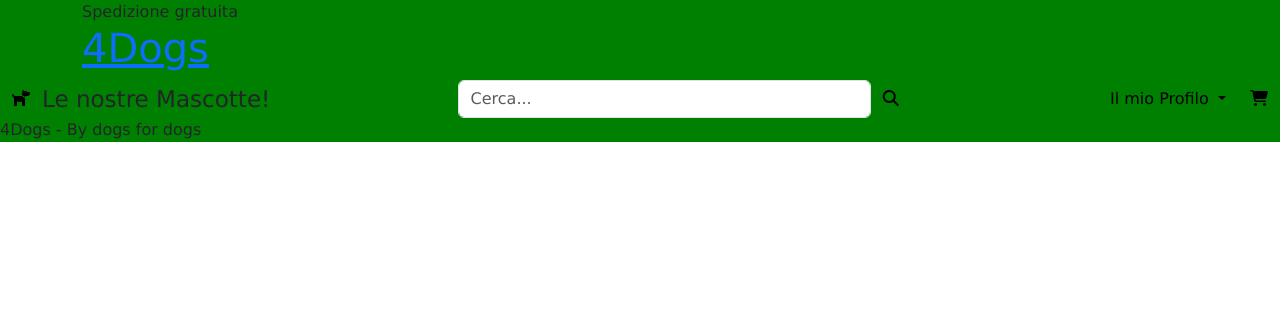
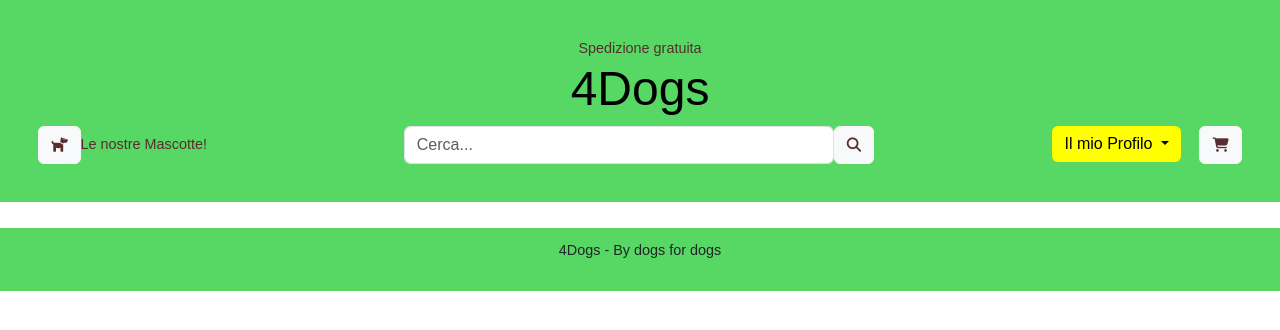
Before and after one commit to CriZack70/Tec-Web-4Dog, a PHP site: page /template/base.php in a window 1280 px wide. Shown: the top 330 px of the page. Run offline with PHP 8.4, Linux system fonts and the light colour scheme; the template is opened without the code that fills it, so the values that code supplies are empty; some libraries are stand-ins or nearby versions.

Commit message:
Modified spacing for page php in css

```diff
--- a/Sito/bootstrap.php
+++ b/Sito/bootstrap.php
@@ -3,5 +3,5 @@
     define("UPLOAD_DIR", "./imgs/");
     require_once("utils/functions.php");
     require_once("db/database.php");
-    $dbh = new DatabaseHelper("localhost", "root", "Meshua_95", "4dogs_db", 3306);
+    $dbh = new DatabaseHelper("localhost", "root", "", "4dogs_db", 3306);
 ?>
--- a/Sito/css/style.css
+++ b/Sito/css/style.css
@@ -1,29 +1,123 @@
-/* Regole reset */
+
+/* General styles */
 body {
+    font-family: Arial, sans-serif;
     margin: 0;
     padding: 0;
-    font-family:Verdana, Geneva, Tahoma, sans-serif;
 }
 
-header .d-flex, header button{
-    font-size: 120%;
+/* Header styles */
+header {
+    margin-bottom: 2%; /* Spazio sotto l'header */
 }
 
+header , footer{
+    padding: 3%;
+    background-color: rgba(0, 194, 19, 0.658);
+}
+
+header .container {
+    display: flex;
+    flex-direction: column;
+    align-items: center;
+    text-align: center;
+}
+
+header a {
+    text-decoration: none;
+}
+
+header h1 {
+    font-size: 300%;
+    color: #000000;
+    text-decoration: none;
+}
+
+header span {
+    font-size: 0.9rem;
+    color: #582d2d;
+}
+
+/* Header navigation and search styles */
 header .btn {
-    background-color: transparent;
+    transition: background-color 0.3s ease; /* Transizione fluida */
+}
+
+header .btn-cart {
+    margin-left: 5%; /* Aggiunge 10px di distanza dal bottone precedente */
+}
+
+
+header .btn:hover {
+    background-color: lightblue;
+    color: white;
     border: none;
 }
 
-header , nav, footer {
-    background-color: green;
+button.btn.dropdown-toggle {
+    background-color: yellow;
+    color: black;
+    border: none;
 }
 
-@media (max-width: 768px) {
-    .navbar {
-        max-width: 40%;
-        margin: 0% 30% 3%;
-    }
-    .our-dogs {
-        display: none;
-    }
+aside{
+    background-color:rgba(255, 255, 0, 0.801);
 }
+
+aside  ul  li  a:hover{
+    font-weight: bold;
+    font-size: 90%;
+}
+
+
+/* Stile per section2 */
+main > div > div > section:nth-child(2) {
+    margin-top: 2%;
+    border: 2px solid #ddd; /* Bordo attorno alla sezione */
+    border-radius: 8px; /* Angoli arrotondati */
+    margin-bottom: 20px; /* Spaziatura tra le sezioni */
+    background-color: #64a1a741; /* Sfondo leggero */
+    box-shadow: 0 2px 5px rgba(0, 0, 0, 0.1); /* Ombra per effetto */
+}
+
+main > div > div > section:nth-child(2) h3 {
+    margin-bottom: 15px; /* Spaziatura sotto il titolo */
+    font-size: 1.5rem;
+}
+
+main > div > div > section:nth-child(2) .card {
+    margin-bottom: 15px; /* Spaziatura tra le card */
+    border: 1px solid #ddd; /* Bordo leggero */
+    border-radius: 5px; /* Arrotondamento angoli */
+    box-shadow: 0 2px 5px rgba(0, 0, 0, 0.1); /* Ombra */
+}
+
+main > div > div > section:nth-child(2) .card-body a {
+    text-decoration: none; /* Rimuove la sottolineatura */
+    color: #007bff; /* Colore del link */
+}
+
+main > div > div > section:nth-child(2) .card-body a:hover {
+    text-decoration: underline; /* Aggiunge sottolineatura al passaggio del mouse */
+    color: #0056b3; /* Colore del link al passaggio del mouse */
+}
+
+/* Stile per section3 */
+main > div > div > section:nth-child(3) {
+    padding: 20px; /* Spaziatura interna */
+    margin-top: 20px;
+    border: 2px solid #ddd; /* Bordo attorno alla sezione */
+    border-radius: 8px; /* Angoli arrotondati */
+    padding: 20px; /* Spaziatura interna */
+    margin-bottom: 20px; /* Spaziatura tra le sezioni */
+    background-color: #f8f9fa; /* Sfondo leggero */
+    box-shadow: 0 2px 5px rgba(0, 0, 0, 0.1); /* Ombra per effetto */
+}
+
+/* Footer styles */
+footer {
+    text-align: center;
+    padding: 1%;
+    border-top: 2% solid #ddd;
+    font-size: 0.9rem;
+}
--- a/Sito/template/base.php
+++ b/Sito/template/base.php
@@ -19,12 +19,12 @@
         </div>
         <div class="d-flex justify-content-between align-items-center">
             <div class="d-flex flex-fill align-items-center">
-                <button class="btn btn-light" href="mascotte.php"><i class="fas fa-dog"></i></button>
+                <button class="btn btn-light" href="mascotte.php"><span class="fas fa-dog"></span></button>
                 <span class="our-dogs" href="mascotte.php">Le nostre Mascotte!</span>
             </div>
             <form class="d-flex flex-fill">
                 <input type="text" class="form-control" placeholder="Cerca..." name="search">
-                <button type="submit" class="btn btn-light"><i class="fa fa-search"></i></button>
+                <button type="submit" class="btn btn-light"><span class="fa fa-search"></span></button>
             </form>
             <div class="d-flex flex-fill justify-content-end">
                 <div class="dropdown d-inline-block">
@@ -37,7 +37,8 @@
                         <li><a class="dropdown-item" href="#">Il mio Doggy</a></li>
                     </ul>
                 </div>
-                <button class="btn btn-light"><i class="fa fa-shopping-cart"></i></button>
+                <button class="btn btn-light btn-cart"><span class="fa fa-shopping-cart"></span></button>
+
             </div>
         </div>
     </header>
```
Also changed, not shown: other parts of Sito/template/base.php (+18 -18 lines), Sito/home.php (+18 -14 lines), Sito/our_brands.php (+2 -6 lines).
